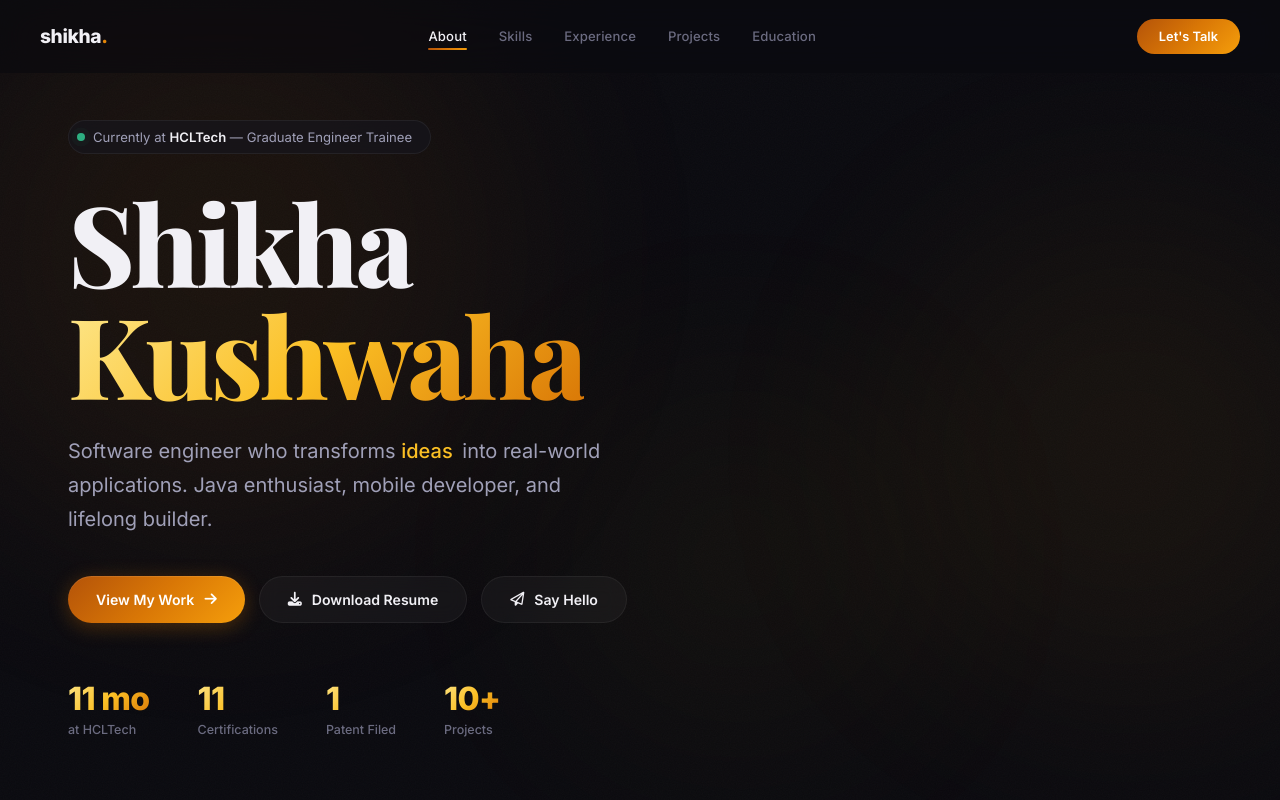
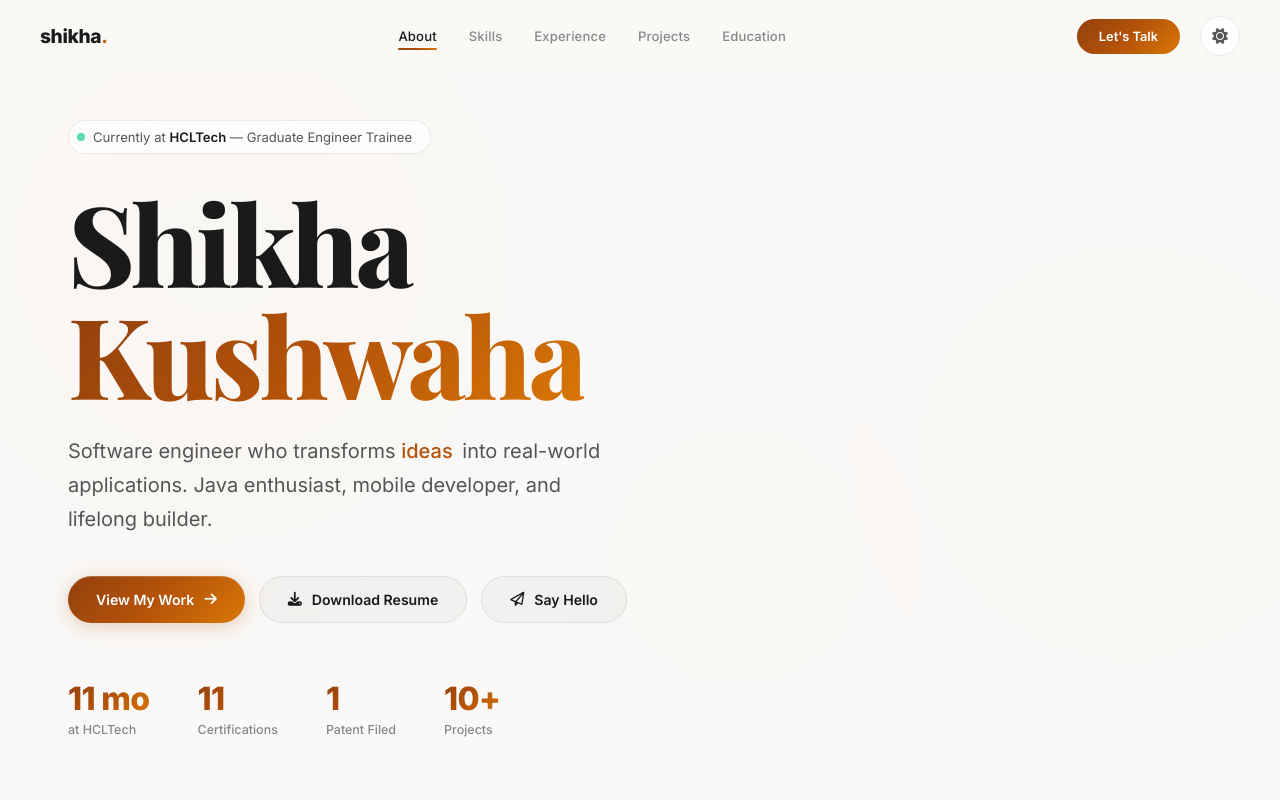
Before and after one commit to Shikha9161/Shikha9161.github.io, a plain HTML site: page index.html in a window 1280 px wide. Shown: the top 800 px of the page. Drawn offline with nearby package versions, Linux system fonts and the light colour scheme.

Commit message:
Revert "Remove light/dark theme toggle, keep dark theme only"
This reverts commit 0d73450b6f92066f1474ff2d8a41b15efc586aaa.

```diff
--- a/index.html
+++ b/index.html
@@ -41,6 +41,25 @@
 }
 
 /* ===== light theme ===== */
+[data-theme="light"] {
+  --bg-primary: #faf9f7;
+  --bg-secondary: #f1efe9;
+  --bg-card: #ffffff;
+  --bg-card-hover: #f8f6f1;
+  --bg-glass: rgba(255, 255, 255, 0.7);
+  --border: rgba(0, 0, 0, 0.08);
+  --border-hover: rgba(0, 0, 0, 0.15);
+  --accent-1: #b45309;
+  --accent-2: #d97706;
+  --accent-3: #b45309;
+  --accent-4: #92400e;
+  --gradient-main: linear-gradient(135deg, #92400e, #b45309, #d97706);
+  --gradient-text: linear-gradient(135deg, #92400e, #b45309, #d97706);
+  --gradient-glow: linear-gradient(135deg, rgba(180,83,9,0.08), rgba(217,119,6,0.08));
+  --text-primary: #1a1a1a;
+  --text-secondary: #555555;
+  --text-muted: #888888;
+}
 
 * { margin: 0; padding: 0; box-sizing: border-box; }
 html { scroll-behavior: smooth; }
@@ -51,6 +70,7 @@ body {
   font-family: var(--font-sans);
   overflow-x: hidden;
   -webkit-font-smoothing: antialiased;
+  transition: background 0.4s ease, color 0.4s ease;
 }
 
 ::selection { background: var(--accent-1); color: #fff; }
@@ -112,6 +132,7 @@ nav.scrolled { border-bottom-color: var(--border); }
   border-bottom: 1px solid var(--border); transition: color 0.3s; }
 .mobile-nav a:last-child { border-bottom: none; }
 .mobile-nav a:hover { color: var(--accent-3); }
+[data-theme="light"] .mobile-nav { background: var(--bg-primary); }
 
 @media(max-width:900px) { .navlinks { display: none; } .menu-toggle { display: block; } }
 @media(max-width:560px) { .nav-cta { display: none; } }
@@ -337,6 +358,42 @@ footer { text-align: center; padding: 40px 0 50px; position: relative; z-index:
 .footer-social a:hover { border-color: var(--accent-1); color: var(--accent-3); background: rgba(217,119,6,0.06); }
 @media(max-width:560px) { .footer-content { flex-direction: column; gap: 16px; } }
 
+/* ===== light theme overrides ===== */
+[data-theme="light"] .ambient-orb { opacity: 0.15; }
+[data-theme="light"] .orb-1 { background: rgba(217,119,6,0.12); }
+[data-theme="light"] .orb-2 { background: rgba(245,158,11,0.08); }
+[data-theme="light"] .orb-3 { background: rgba(251,191,36,0.06); }
+[data-theme="light"] body::before { opacity: 0; }
+[data-theme="light"] nav { background: rgba(250,249,247,0.8); }
+[data-theme="light"] .nav-cta { color: #fff; }
+[data-theme="light"] .btn-primary { color: #fff; box-shadow: 0 4px 20px rgba(180,83,9,0.25), inset 0 1px 0 rgba(255,255,255,0.2); }
+[data-theme="light"] .btn-primary:hover { box-shadow: 0 8px 40px rgba(180,83,9,0.35); }
+[data-theme="light"] .btn-secondary { background: rgba(0,0,0,0.03); }
+[data-theme="light"] .glass-card { backdrop-filter: blur(12px); box-shadow: 0 1px 3px rgba(0,0,0,0.06); }
+[data-theme="light"] .glass-card::before { background: radial-gradient(300px circle at var(--mx,50%) var(--my,50%), rgba(217,119,6,0.05), transparent 60%); }
+[data-theme="light"] .skill-tag { background: rgba(0,0,0,0.02); }
+[data-theme="light"] .skill-tag:hover { background: rgba(180,83,9,0.06); }
+[data-theme="light"] .tl-content::before { background: var(--bg-primary); }
+[data-theme="light"] .cert-badge { background: rgba(180,83,9,0.06); }
+[data-theme="light"] .contact-link { background: rgba(255,255,255,0.8); }
+[data-theme="light"] .contact-link:hover { background: rgba(180,83,9,0.04); }
+[data-theme="light"] .footer-social a:hover { background: rgba(180,83,9,0.06); }
+[data-theme="light"] ::selection { background: var(--accent-2); color: #fff; }
+[data-theme="light"] #progress { box-shadow: 0 0 20px rgba(180,83,9,0.4); }
+
+/* ===== theme toggle button ===== */
+.theme-toggle {
+  width: 40px; height: 40px; border-radius: 50%; border: 1px solid var(--border);
+  background: var(--bg-glass); backdrop-filter: blur(10px);
+  display: flex; align-items: center; justify-content: center; cursor: pointer;
+  font-size: 1rem; color: var(--text-secondary); transition: all 0.3s;
+  margin-left: 12px; flex-shrink: 0;
+}
+.theme-toggle:hover { border-color: var(--accent-1); color: var(--accent-3); transform: rotate(30deg); }
+.theme-toggle .icon-sun { display: none; }
+.theme-toggle .icon-moon { display: block; }
+[data-theme="light"] .theme-toggle .icon-sun { display: block; }
+[data-theme="light"] .theme-toggle .icon-moon { display: none; }
 
 /* ===== comprehensive responsive ===== */
 @media(max-width:768px) {
@@ -376,6 +433,7 @@ footer { text-align: center; padding: 40px 0 50px; position: relative; z-index:
   .cta-sub { font-size: 0.95rem; }
   .contact-links { gap: 10px; }
   .contact-link { font-size: 0.78rem; padding: 10px 16px; }
+  .theme-toggle { width: 36px; height: 36px; font-size: 0.9rem; }
 }
 
 @media(max-width:400px) {
@@ -415,7 +473,11 @@ footer { text-align: center; padding: 40px 0 50px; position: relative; z-index:
     </div>
     <div style="display:flex;align-items:center;gap:8px;">
       <a href="#contact" class="nav-cta">Let's Talk</a>
-<button class="menu-toggle" id="menuToggle" aria-label="Menu">
+      <button class="theme-toggle" id="themeToggle" aria-label="Toggle theme">
+        <i class="fa-solid fa-sun icon-sun"></i>
+        <i class="fa-solid fa-moon icon-moon"></i>
+      </button>
+      <button class="menu-toggle" id="menuToggle" aria-label="Menu">
         <i class="fa-solid fa-bars" id="menuIcon"></i>
       </button>
     </div>
@@ -809,7 +871,26 @@ footer { text-align: center; padding: 40px 0 50px; position: relative; z-index:
 (function(){
   const isTouch = matchMedia('(hover:none),(pointer:coarse)').matches;
 
-/* ===== mobile menu ===== */
+  /* ===== theme toggle ===== */
+  const html = document.documentElement;
+  const saved = localStorage.getItem('theme');
+  if(saved === 'light') { html.dataset.theme = 'light'; }
+  else if(saved === 'dark') { delete html.dataset.theme; }
+  else if(matchMedia('(prefers-color-scheme: light)').matches) { html.dataset.theme = 'light'; }
+
+  function isLight(){ return html.dataset.theme === 'light'; }
+
+  document.getElementById('themeToggle').addEventListener('click', () => {
+    if(isLight()){
+      delete html.dataset.theme;
+      localStorage.setItem('theme', 'dark');
+    } else {
+      html.dataset.theme = 'light';
+      localStorage.setItem('theme', 'light');
+    }
+  });
+
+  /* ===== mobile menu ===== */
   const menuToggle = document.getElementById('menuToggle');
   const menuIcon = document.getElementById('menuIcon');
   const mobileNav = document.getElementById('mobileNav');
```
